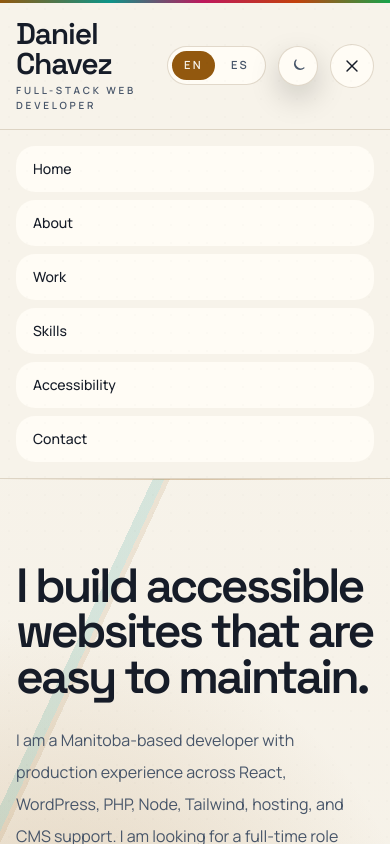
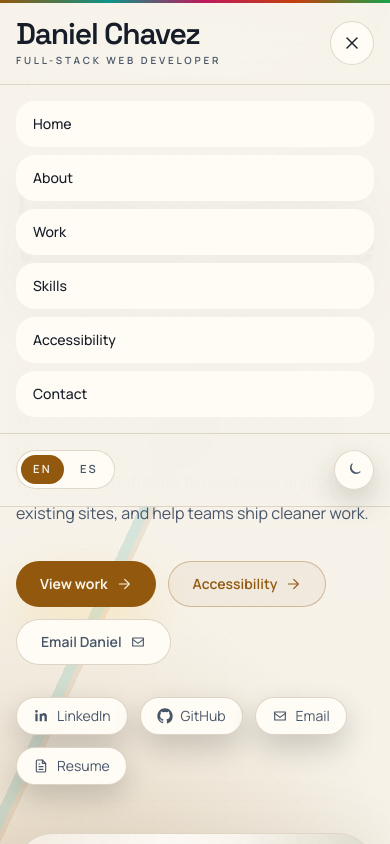
Before and after one commit to dchavez3395/Portfolio2026, a React (Vite) app: page / in a window 390 px wide. Both pictures are taken after a click on the button "Open menu". Shown: the top 844 px of the page. Built offline with nearby package versions, Linux system fonts and the light colour scheme.

Commit message:
Improve mobile navigation

```diff
--- a/src/SiteApp.jsx
+++ b/src/SiteApp.jsx
@@ -1134,6 +1134,8 @@ function SiteFooter({ t, socialLinks, currentYear, sectionLink }) {
 function SiteApp() {
   const [theme, setTheme] = useState(getInitialTheme);
   const [navOpen, setNavOpen] = useState(false);
+  const [hasScrolled, setHasScrolled] = useState(false);
+  const [showBackToTop, setShowBackToTop] = useState(false);
   const [language, setLanguage] = useState("en");
   const location = useLocation();
   const isAccessibilityPage = location.pathname === "/accessibility";
@@ -1152,6 +1154,18 @@ function SiteApp() {
       const newTheme = currentTheme === "dark" ? "light" : "dark";
       writeStoredTheme(newTheme);
       return newTheme;
+    });
+  };
+  const handleBackToTop = () => {
+    closeNav();
+
+    const prefersReducedMotion = window.matchMedia(
+      "(prefers-reduced-motion: reduce)"
+    ).matches;
+
+    window.scrollTo({
+      top: 0,
+      behavior: prefersReducedMotion ? "auto" : "smooth",
     });
   };
   const socialLinks = [
@@ -1248,6 +1262,31 @@ function SiteApp() {
     AOS.refreshHard();
   }, [language, isAccessibilityPage]);
 
+  useEffect(() => {
+    let ticking = false;
+
+    const updateScrollState = () => {
+      const scrollY = window.scrollY;
+      setHasScrolled(scrollY > 12);
+      setShowBackToTop(scrollY > 520);
+      ticking = false;
+    };
+
+    const handleScroll = () => {
+      if (!ticking) {
+        window.requestAnimationFrame(updateScrollState);
+        ticking = true;
+      }
+    };
+
+    updateScrollState();
+    window.addEventListener("scroll", handleScroll, { passive: true });
+
+    return () => {
+      window.removeEventListener("scroll", handleScroll);
+    };
+  }, []);
+
   return (
     <div className="site-shell min-h-screen text-ink">
       <a
@@ -1257,9 +1296,19 @@ function SiteApp() {
         {t.nav.skipLink}
       </a>
 
-      <header className="sticky top-0 z-50">
-        <div className="textile-band" />
-        <div className="border-b border-border/50 bg-canvas backdrop-blur-xl">
+      <header
+        className={`fixed inset-x-0 top-0 z-50 transition-shadow duration-300 ${
+          hasScrolled ? "shadow-[0_18px_55px_rgba(0,0,0,0.28)]" : ""
+        }`}
+      >
+        <div className={`textile-band transition-opacity duration-300 ${hasScrolled ? "opacity-80" : "opacity-100"}`} />
+        <div
+          className={`border-b backdrop-blur-xl transition-colors duration-300 ${
+            hasScrolled
+              ? "border-border/70 bg-canvas/95"
+              : "border-border/50 bg-canvas/90"
+          }`}
+        >
           <div className="mx-auto flex max-w-screen-xl items-center justify-between gap-6 px-4 py-4 sm:px-6 lg:px-8">
             <Link
               to={sectionLink("#home")}
@@ -1321,36 +1370,7 @@ function SiteApp() {
               </div>
             </div>
 
-            <div className="flex items-center gap-3 lg:hidden">
-              <div
-                aria-label={t.nav.languageLabel}
-                className="flex items-center gap-1 rounded-full border border-border/50 bg-surface p-1"
-              >
-                {languageOptions.map((option) => (
-                  <button
-                    key={option.id}
-                    type="button"
-                    aria-pressed={language === option.id}
-                    onClick={() => handleLanguageChange(option.id)}
-                    className={`rounded-full px-3 py-1.5 text-[0.7rem] font-semibold uppercase tracking-[0.2em] transition ${
-                      language === option.id
-                        ? "bg-gold text-canvas"
-                        : "text-muted hover:text-gold"
-                    } focus-visible:outline-none focus-visible:ring-2 focus-visible:ring-gold focus-visible:ring-offset-2 focus-visible:ring-offset-canvas`}
-                  >
-                    {option.label}
-                  </button>
-                ))}
-              </div>
-
-              <div aria-label={t.nav.themeLabel}>
-                <ThemeToggleButton
-                  theme={theme}
-                  label={themeToggleLabel}
-                  onToggle={handleThemeToggle}
-                />
-              </div>
-
+            <div className="flex items-center lg:hidden">
               <button
                 type="button"
                 aria-expanded={navOpen}
@@ -1388,9 +1408,44 @@ function SiteApp() {
                 ))}
               </ul>
             </nav>
+
+            <div className="border-t border-border/50 px-4 py-4 sm:px-6">
+              <div className="flex items-center justify-between gap-4">
+                <div
+                  aria-label={t.nav.languageLabel}
+                  className="flex items-center gap-1 rounded-full border border-border/50 bg-surface p-1"
+                >
+                  {languageOptions.map((option) => (
+                    <button
+                      key={option.id}
+                      type="button"
+                      aria-pressed={language === option.id}
+                      onClick={() => handleLanguageChange(option.id)}
+                      className={`rounded-full px-3 py-1.5 text-[0.7rem] font-semibold uppercase tracking-[0.2em] transition ${
+                        language === option.id
+                          ? "bg-gold text-canvas"
+                          : "text-muted hover:text-gold"
+                      } focus-visible:outline-none focus-visible:ring-2 focus-visible:ring-gold focus-visible:ring-offset-2 focus-visible:ring-offset-canvas`}
+                    >
+                      {option.label}
+                    </button>
+                  ))}
+                </div>
+
+                <div aria-label={t.nav.themeLabel}>
+                  <ThemeToggleButton
+                    theme={theme}
+                    label={themeToggleLabel}
+                    onToggle={handleThemeToggle}
+                  />
+                </div>
+              </div>
+            </div>
           </div>
         </div>
       </header>
+
+      <div aria-hidden="true" className="h-[5.75rem]" />
 
       <main id="main-content" tabIndex="-1" className="outline-none">
         {isAccessibilityPage ? (
@@ -1414,6 +1469,22 @@ function SiteApp() {
         currentYear={currentYear}
         sectionLink={sectionLink}
       />
+
+      <button
+        type="button"
+        aria-label={t.nav.backToTop}
+        aria-hidden={!showBackToTop}
+        title={t.nav.backToTop}
+        tabIndex={showBackToTop ? 0 : -1}
+        onClick={handleBackToTop}
+        className={`fixed bottom-5 right-4 z-40 flex h-12 w-12 items-center justify-center rounded-full border border-gold/40 bg-gold text-canvas shadow-[0_18px_45px_rgba(0,0,0,0.28)] transition duration-300 hover:-translate-y-1 hover:bg-gold/90 focus-visible:outline-none focus-visible:ring-2 focus-visible:ring-gold focus-visible:ring-offset-2 focus-visible:ring-offset-canvas sm:bottom-6 sm:right-6 ${
+          showBackToTop
+            ? "translate-y-0 opacity-100"
+            : "pointer-events-none translate-y-4 opacity-0"
+        }`}
+      >
+        <ArrowIcon className="h-5 w-5 -rotate-90" />
+      </button>
     </div>
   );
 }
--- a/src/index.css
+++ b/src/index.css
@@ -55,6 +55,10 @@
       radial-gradient(circle at 88% 16%, rgb(var(--color-teal) / 0.13), transparent 28rem),
       radial-gradient(circle at 72% 78%, rgb(var(--color-berry) / 0.12), transparent 24rem),
       linear-gradient(180deg, rgb(8 12 20) 0%, rgb(11 17 28) 44%, rgb(7 10 17) 100%);
+  }
+
+  section[id] {
+    scroll-margin-top: 6.5rem;
   }
 
   :root[data-theme="light"] body {
@@ -204,7 +208,6 @@
       radial-gradient(circle at 50% -8%, rgb(255 255 255 / 0.55), transparent 28rem);
   }
 
-  .site-shell > header,
   .site-shell > main,
   .site-shell > footer {
     position: relative;
--- a/src/siteContent.js
+++ b/src/siteContent.js
@@ -173,6 +173,7 @@ export const translations = {
         dark: "Switch to dark mode",
       },
       skipLink: "Skip to main content",
+      backToTop: "Back to top",
     },
     hero: {
       eyebrow: "Full-stack web developer",
@@ -443,6 +444,7 @@ export const translations = {
         dark: "Cambiar a modo oscuro",
       },
       skipLink: "Saltar al contenido principal",
+      backToTop: "Volver arriba",
     },
     hero: {
       eyebrow: "Desarrollador web full-stack",
```
